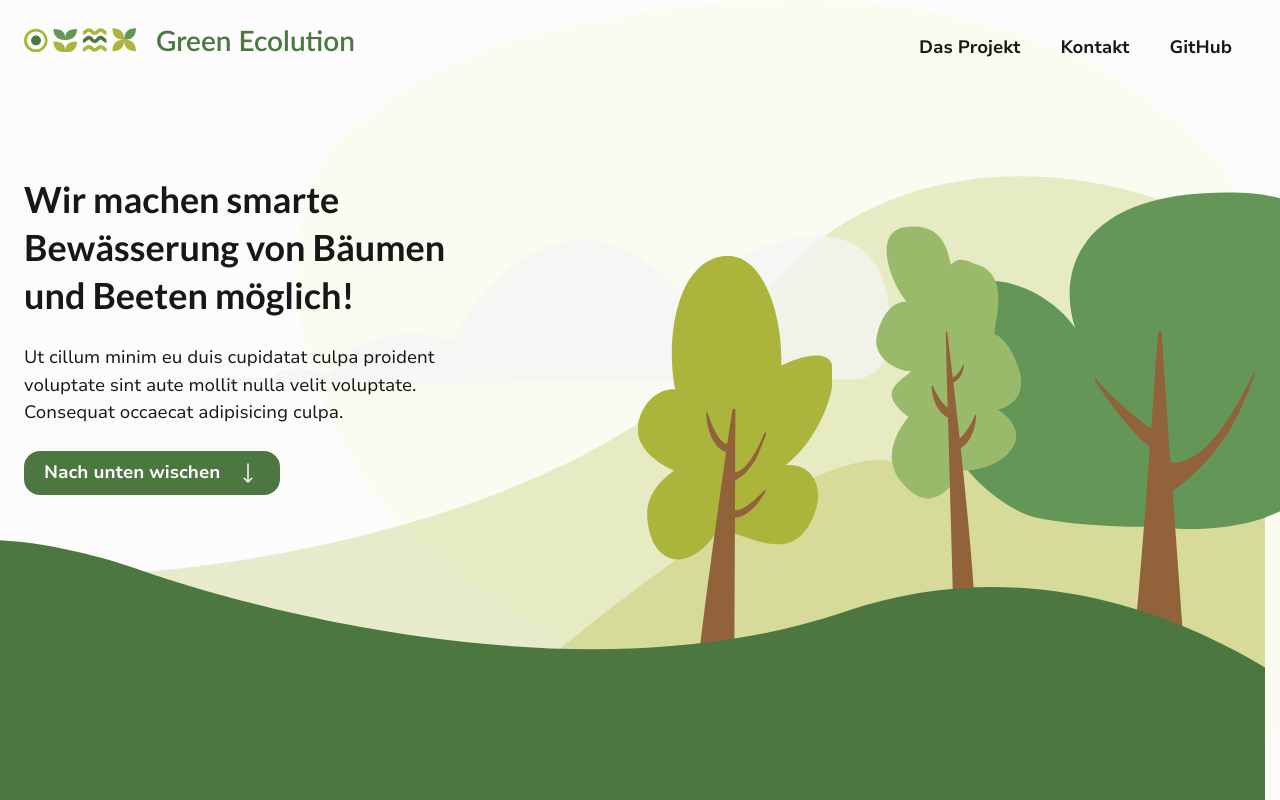
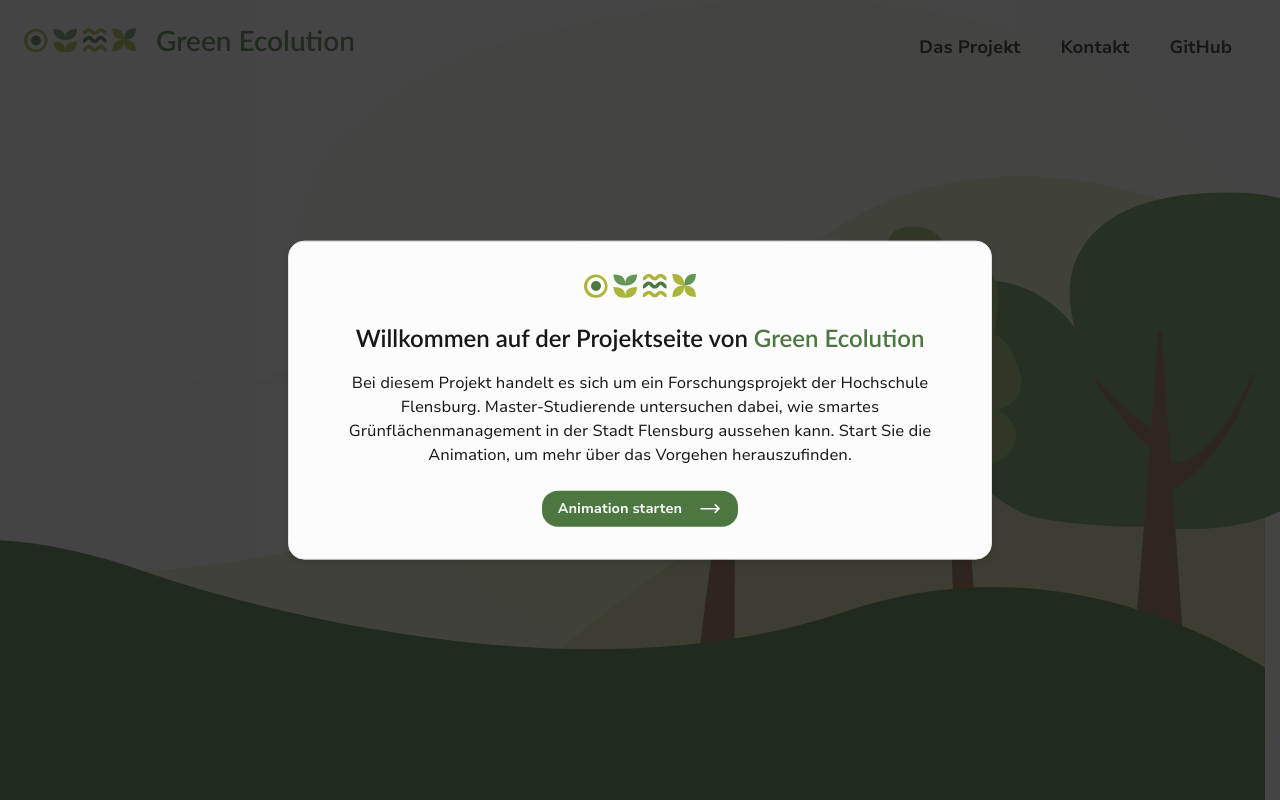
Before and after one commit to green-ecolution/project-website, a React (Vite) app: page / in a window 1280 px wide. Shown: the top 800 px of the page. Built offline with nearby package versions, Linux system fonts and the light colour scheme.

Commit message:
feat: add welcome card (wip)

```diff
--- /dev/null
+++ b/src/tsx/components/cards/WelcomeCard.tsx
@@ -0,0 +1,51 @@
+import React from 'react';
+import Arrow from '../../icons/Arrow';
+import Lottie from 'lottie-react';
+import logoAnimation from '../../../json/logoAnimation.json';
+import { useOutsideClick } from '../../hooks/useOutsideClick';
+
+interface WelcomeCardProps {
+    isVisible: boolean;
+    onClose: () => void;
+    handleStartAnmiation: () => void;
+}
+
+const WelcomeCard: React.FC<WelcomeCardProps> = ({ isVisible, onClose, handleStartAnmiation }) => {
+    const ref = useOutsideClick(() => onClose());
+
+    const handleHideWelcomeCard = () => {
+        isVisible = false;
+        handleStartAnmiation();
+    };
+
+    return (
+        <article
+            ref={ref}
+            className={`absolute top-1/2 -translate-y-1/2 left-1/2 -translate-x-1/2 transition-opacity duration-500
+                ${isVisible ? 'opacity-100' : 'opacity-0'}`}
+        >
+            <div className="relativen text-center bg-white shadow-md rounded-2xl p-8 border border-grey-100 w-[44rem]">
+                <figure className="w-28 mx-auto mb-6">
+                    <Lottie animationData={logoAnimation} />
+                </figure>
+                <h2 className="font-lato font-semibold text-2xl mb-4">
+                    Willkommen auf der Projektseite von
+                    <span className="text-green-dark-900"> Green Ecolution</span>
+                </h2>
+                <p className="text-base">
+                    Bei diesem Projekt handelt es sich um ein Forschungsprojekt der Hochschule Flensburg. Master-Studierende untersuchen dabei, wie
+                    smartes Grünflächenmanagement in der Stadt Flensburg aussehen kann. Start Sie die Animation, um mehr über das Vorgehen herauszufinden.
+                </p>
+                <button
+                    className="mx-auto mt-6 text-sm flex items-center justify-center gap-x-4 rounded-2xl w-max font-semibold px-4 py-1.5 group bg-green-dark-900 transition-color ease-in-out duration-300 text-white hover:bg-green-light-900 hover:border-green-light-900"
+                    onClick={handleHideWelcomeCard}
+                >
+                    Animation starten
+                    <Arrow classes="w-6 transition-all ease-in-out duration-300 group-hover:translate-x-0.5" />
+                </button>
+            </div>
+    </article>
+    );
+};
+
+export default WelcomeCard;
--- a/src/tsx/components/homepage/HomepageHero.tsx
+++ b/src/tsx/components/homepage/HomepageHero.tsx
@@ -1,4 +1,4 @@
-import { useState, useEffect, useRef } from "react";
+import { useState, useEffect } from "react";
 import Arrow from "../../icons/Arrow";
 import HomepageOverlay from "./HomepageOverlay";
 import HomepageHeroTrees from "./HomepageHeroTrees";
@@ -6,20 +6,13 @@
 
 function HomepageHero() {
     const [isOverlayVisible, setIsOverlayVisible] = useState(false);
-    const effectRan = useRef(false);
-
-
-    const handleButtonClick = () => {
-        setIsOverlayVisible(true);
-    };
-
-    const handleCloseOverlay = () => {
-        setIsOverlayVisible(false);
-    };
+    const [isInitialLoad, setIsInitialLoad] = useState(false);
+    const handleOpenOverlay = () => { setIsOverlayVisible(true) };
+    const handleCloseOverlay = () => { setIsOverlayVisible(false) };
 
     useEffect(() => {
         const handleResize = () => {
-            if (window.matchMedia('(max-width: 1280px)').matches) {
+            if (window.matchMedia('(max-width: 1279px)').matches) {
                 setIsOverlayVisible(false);
             }
         };
@@ -43,20 +36,21 @@
     }, [isOverlayVisible]);
 
     useEffect(() => {
-        if (effectRan.current === false) {
-            if (! hasCookie('green_ecolution_initial_load')) {
-                setCookie('green_ecolution_initial_load');
-            }
-
-            effectRan.current = true;
+        if (! hasCookie('green_ecolution_initial_load')) {
+            //setCookie('green_ecolution_initial_load');
+            setIsInitialLoad(true);
+            const timer = setTimeout(() => { setIsOverlayVisible(true) }, 2000);
+            window.scrollTo({ top: 0, behavior: 'smooth' });
+            document.body.classList.add('overflow-hidden');
+            return () => clearTimeout(timer);
         }
     }, [isOverlayVisible]);
 
     return (
         <section>
             <div className="overflow-hidden relative mx-auto w-screen h-screen max-w-screen-3xl before:bg-background-yellow-dot before:bg-cover before:w-4/5 before:h-[100vh] before:max-h-[45rem] before:absolute before:-right-4 before:bottom-0 before:-z-50 before:bg-no-repeat sm:before:-right-10 md:before:max-h-[70rem] 2xl:before:right-0 2xl:before:bg-contain">
-                <article className={`max-w-208 mx-auto px-4 pt-28 mb-8 md:px-6 lg:mb-14 lg:pt-36 lg:max-w-screen-lg xl:max-w-screen-xl xl:pt-44
-                    ${isOverlayVisible ? 'hidden' : ''}`}
+                <article className={`max-w-208 mx-auto px-4 pt-28 mb-8 transition-all ease-in-out duration-500 md:px-6 lg:mb-14 lg:pt-36 lg:max-w-screen-lg xl:max-w-screen-xl xl:pt-44
+                    ${isOverlayVisible ? 'xl:opacity-0' : 'opacity-100'}`}
                 >
                     <div className="max-w-[30rem] 2xl:max-w-[40rem]">
                         <h1 className="font-lato font-bold text-2xl mb-6 lg:text-4xl xl:text-5xl">
@@ -67,11 +61,12 @@
                             Consequat occaecat adipisicing culpa.
                         </p>
                         <button
-                            className="hidden items-center justify-center gap-x-4 rounded-2xl w-max font-semibold px-5 py-2 group bg-green-dark-900 transition-color ease-in-out duration-300 text-white hover:bg-green-light-900 hover:border-green-light-900 xl:flex"
-                            onClick={handleButtonClick}
+                            className={`hidden items-center justify-center gap-x-4 rounded-2xl w-max font-semibold px-5 py-2 group bg-green-dark-900 transition-color ease-in-out duration-300 text-white hover:bg-green-light-900 hover:border-green-light-900
+                                ${hasCookie('green_ecolution_initial_load') ? 'xl:flex' : '' }`}
+                            onClick={handleOpenOverlay}
                         >
-                            Nach unten wischen
-                            <Arrow classes="w-6 rotate-90 transition-all ease-in-out duration-300 group-hover:-translate-y-0.5"/>
+                            Animation abspielen
+                            <Arrow classes="w-6 transition-all ease-in-out duration-300 group-hover:translate-x-2"/>
                         </button>
                     </div>
                 </article>
@@ -79,7 +74,10 @@
                 <HomepageHeroTrees />
             </div>
 
-            {isOverlayVisible && <HomepageOverlay onClose={handleCloseOverlay} />}
+            <HomepageOverlay
+                initialLoad={isInitialLoad}
+                show={isOverlayVisible}
+                onClose={handleCloseOverlay} />
         </section>
     );
 }
--- a/src/tsx/components/homepage/HomepageOverlay.tsx
+++ b/src/tsx/components/homepage/HomepageOverlay.tsx
@@ -1,12 +1,15 @@
 import { useState, useEffect } from "react";
 import Arrow from "../../icons/Arrow";
 import HomepageOverlayIcons from "./HomepageOverlayIcons";
+import WelcomeCard from "../cards/WelcomeCard";
 
 interface HomepageOverlayProps {
+    initialLoad: boolean;
+    show: boolean;
     onClose: () => void;
 }
 
-const HomepageOverlay: React.FC<HomepageOverlayProps> = ({ onClose }) => {
+const HomepageOverlay: React.FC<HomepageOverlayProps> = ({ initialLoad, show, onClose }) => {
     const popups = [
         {
             label: "Messung des Bewässerungsstand",
@@ -30,9 +33,11 @@
     const delay = 1500;
 
     useEffect(() => {
-        const timer = setTimeout(() => { setIsPopupVisible(true) }, delay);
-        return () => clearTimeout(timer);
-    }, []);
+        if (!initialLoad) {
+            const timer = setTimeout(() => { setIsPopupVisible(true) }, delay);
+            return () => clearTimeout(timer);
+        }
+    }, [initialLoad]);
 
     const handleNextClick = () => {
         currentPopupIndex < popups.length - 1
@@ -40,11 +45,22 @@
         : onClose();
     };
 
+    const handleStartAnimation = () => {
+        initialLoad = false;
+        setIsPopupVisible(true);
+    };
+
     const currentPopup = popups[currentPopupIndex];
 
     return (
-        <section className="fixed bg-grey-900/80 inset-0 z-50 hidden xl:block">
+        <section className={`hidden fixed inset-0 z-50 transition-all ease-in-out duration-1500 xl:block ${show ? 'bg-grey-900 bg-opacity-80' : 'bg-opacity-0'}`}>
             <div className="relative mx-auto h-screen w-screen max-w-screen-3xl">
+
+                <WelcomeCard
+                    isVisible={initialLoad}
+                    onClose={onClose}
+                    handleStartAnmiation={handleStartAnimation} />
+
                 <article className={`absolute top-1/2 -translate-y-2/3 right-[15%] transition-opacity duration-500 ${isPopupVisible ? 'opacity-100' : 'opacity-0'}`}>
                     <div className="relative bg-white shadow-md rounded-2xl p-6 border border-grey-100 w-[22.5rem] 2xl:p-8 2xl:w-[32rem]">
                         <span className="text-sm">Info {currentPopupIndex + 1} von {popups.length}: {currentPopup.shortName}</span>
@@ -70,7 +86,7 @@
                     </button>
                 </article>
 
-                <HomepageOverlayIcons index={currentPopupIndex} delay={delay} />
+                {isPopupVisible && <HomepageOverlayIcons index={currentPopupIndex} delay={delay} />}
             </div>
         </section>
     );
--- a/tailwind.config.js
+++ b/tailwind.config.js
@@ -72,6 +72,9 @@
         animation: {
             'move': 'move 35s linear infinite',
         },
+        transitionDuration: {
+            '1500': '1500ms',
+        }
     },
   },
   plugins: [],
```
